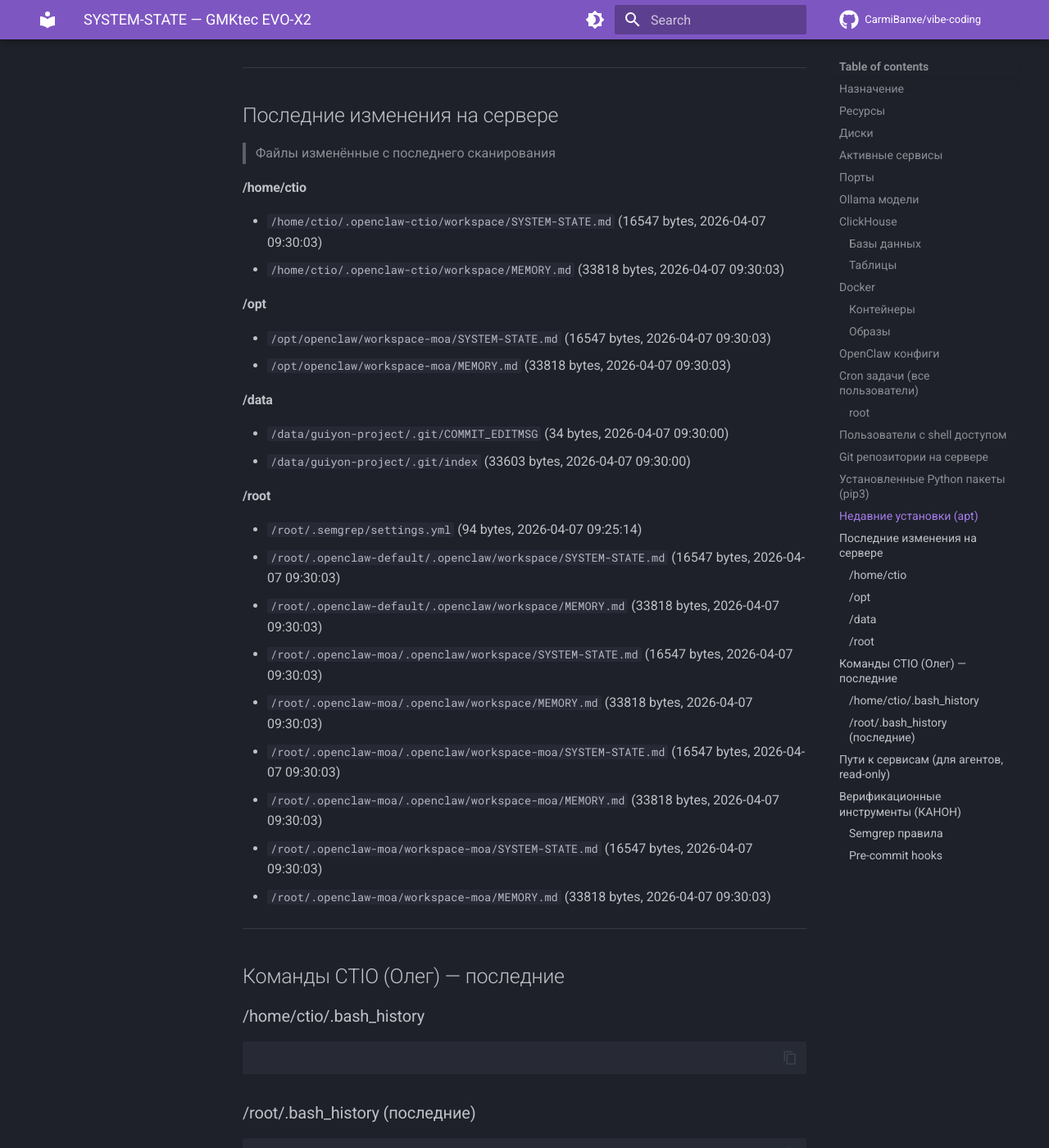
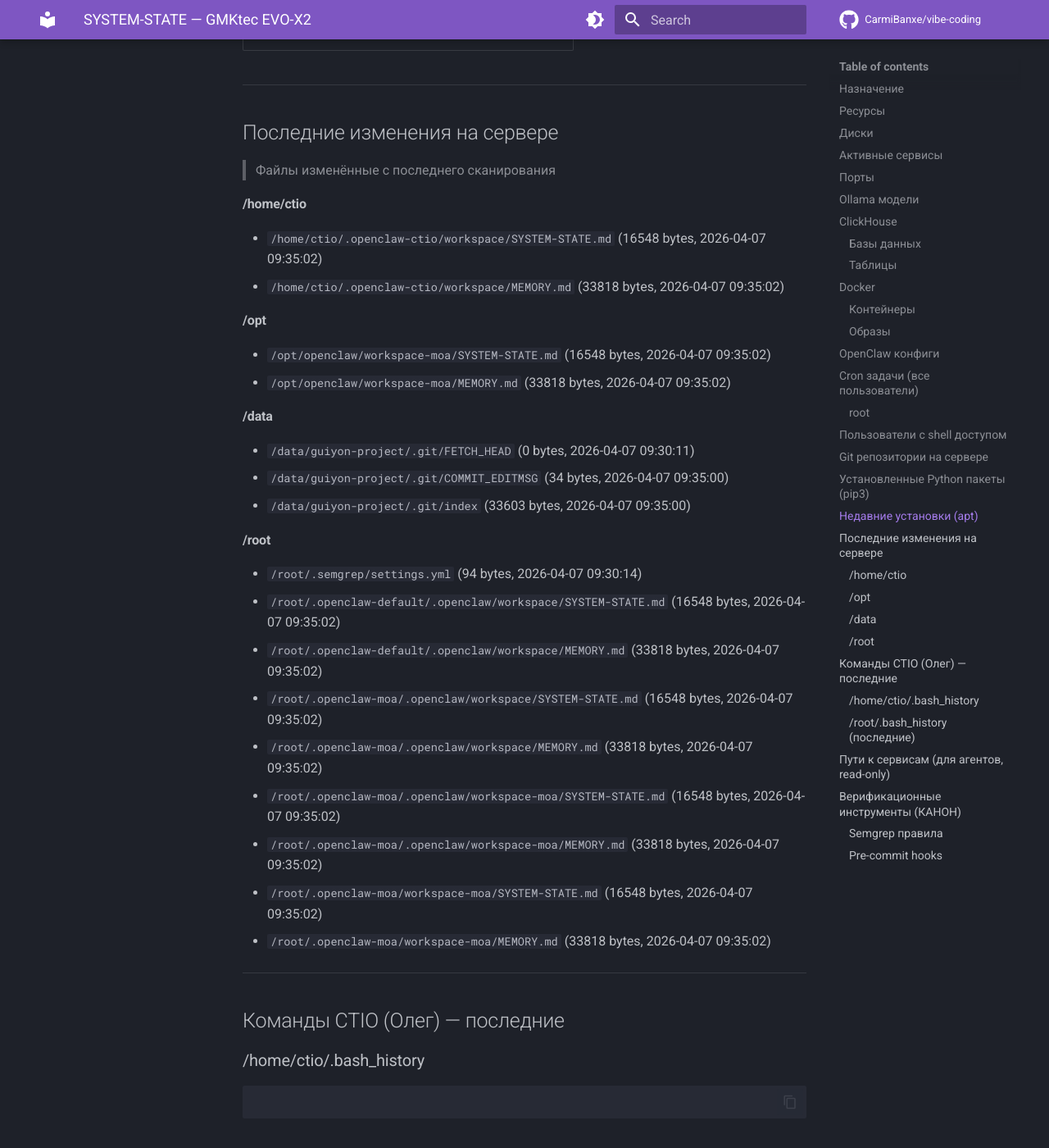
Before and after one commit to CarmiBanxe/vibe-coding, an MkDocs documentation site: the page built from docs/SYSTEM-STATE.md, in a window 1280 px wide and 1400 px high, scrolled down 13841 px. Shown: the whole window at 82% size. Built offline with MkDocs 1.6.1 and Material for MkDocs 9.7.7, drawn with Linux system fonts in a browser that asks for light colours; comment, search, counter and statistics services are not loaded; some of the changed text lies outside the part shown.

Commit message:
auto: SYSTEM-STATE v2 update (2026-04-07 09:35 CEST)

```diff
--- a/docs/SYSTEM-STATE.md
+++ b/docs/SYSTEM-STATE.md
@@ -1,6 +1,6 @@
 # SYSTEM-STATE — GMKtec EVO-X2
 > Автоматически обновляется каждые 5 минут
-> Последнее сканирование: 2026-04-07 09:30 CEST
+> Последнее сканирование: 2026-04-07 09:35 CEST
 > Источник: ctio-watcher.sh v2 (cron)
 
 ## Назначение
@@ -11,8 +11,8 @@
 ---
 
 ## Ресурсы
-- RAM: 12Gi / 30Gi (free: 603Mi)
-- Load: 3.73 2.82 2.62
+- RAM: 11Gi / 30Gi (free: 1.2Gi)
+- Load: 2.07 2.37 2.48
 - GPU VRAM used: 58.6 GB
 
 ## Диски
@@ -379,27 +379,28 @@
 
 
 #### /home/ctio
-- `/home/ctio/.openclaw-ctio/workspace/SYSTEM-STATE.md` (16547 bytes, 2026-04-07 09:30:03)
-- `/home/ctio/.openclaw-ctio/workspace/MEMORY.md` (33818 bytes, 2026-04-07 09:30:03)
+- `/home/ctio/.openclaw-ctio/workspace/SYSTEM-STATE.md` (16548 bytes, 2026-04-07 09:35:02)
+- `/home/ctio/.openclaw-ctio/workspace/MEMORY.md` (33818 bytes, 2026-04-07 09:35:02)
 
 #### /opt
-- `/opt/openclaw/workspace-moa/SYSTEM-STATE.md` (16547 bytes, 2026-04-07 09:30:03)
-- `/opt/openclaw/workspace-moa/MEMORY.md` (33818 bytes, 2026-04-07 09:30:03)
+- `/opt/openclaw/workspace-moa/SYSTEM-STATE.md` (16548 bytes, 2026-04-07 09:35:02)
+- `/opt/openclaw/workspace-moa/MEMORY.md` (33818 bytes, 2026-04-07 09:35:02)
 
 #### /data
-- `/data/guiyon-project/.git/COMMIT_EDITMSG` (34 bytes, 2026-04-07 09:30:00)
-- `/data/guiyon-project/.git/index` (33603 bytes, 2026-04-07 09:30:00)
+- `/data/guiyon-project/.git/FETCH_HEAD` (0 bytes, 2026-04-07 09:30:11)
+- `/data/guiyon-project/.git/COMMIT_EDITMSG` (34 bytes, 2026-04-07 09:35:00)
+- `/data/guiyon-project/.git/index` (33603 bytes, 2026-04-07 09:35:00)
 
 #### /root
-- `/root/.semgrep/settings.yml` (94 bytes, 2026-04-07 09:25:14)
-- `/root/.openclaw-default/.openclaw/workspace/SYSTEM-STATE.md` (16547 bytes, 2026-04-07 09:30:03)
-- `/root/.openclaw-default/.openclaw/workspace/MEMORY.md` (33818 bytes, 2026-04-07 09:30:03)
-- `/root/.openclaw-moa/.openclaw/workspace/SYSTEM-STATE.md` (16547 bytes, 2026-04-07 09:30:03)
-- `/root/.openclaw-moa/.openclaw/workspace/MEMORY.md` (33818 bytes, 2026-04-07 09:30:03)
-- `/root/.openclaw-moa/.openclaw/workspace-moa/SYSTEM-STATE.md` (16547 bytes, 2026-04-07 09:30:03)
-- `/root/.openclaw-moa/.openclaw/workspace-moa/MEMORY.md` (33818 bytes, 2026-04-07 09:30:03)
-- `/root/.openclaw-moa/workspace-moa/SYSTEM-STATE.md` (16547 bytes, 2026-04-07 09:30:03)
-- `/root/.openclaw-moa/workspace-moa/MEMORY.md` (33818 bytes, 2026-04-07 09:30:03)
+- `/root/.semgrep/settings.yml` (94 bytes, 2026-04-07 09:30:14)
+- `/root/.openclaw-default/.openclaw/workspace/SYSTEM-STATE.md` (16548 bytes, 2026-04-07 09:35:02)
+- `/root/.openclaw-default/.openclaw/workspace/MEMORY.md` (33818 bytes, 2026-04-07 09:35:02)
+- `/root/.openclaw-moa/.openclaw/workspace/SYSTEM-STATE.md` (16548 bytes, 2026-04-07 09:35:02)
+- `/root/.openclaw-moa/.openclaw/workspace/MEMORY.md` (33818 bytes, 2026-04-07 09:35:02)
+- `/root/.openclaw-moa/.openclaw/workspace-moa/SYSTEM-STATE.md` (16548 bytes, 2026-04-07 09:35:02)
+- `/root/.openclaw-moa/.openclaw/workspace-moa/MEMORY.md` (33818 bytes, 2026-04-07 09:35:02)
+- `/root/.openclaw-moa/workspace-moa/SYSTEM-STATE.md` (16548 bytes, 2026-04-07 09:35:02)
+- `/root/.openclaw-moa/workspace-moa/MEMORY.md` (33818 bytes, 2026-04-07 09:35:02)
 
 ---
 
```
Also changed, not shown: other parts of docs/SYSTEM-STATE.md (+1 -1 lines).
